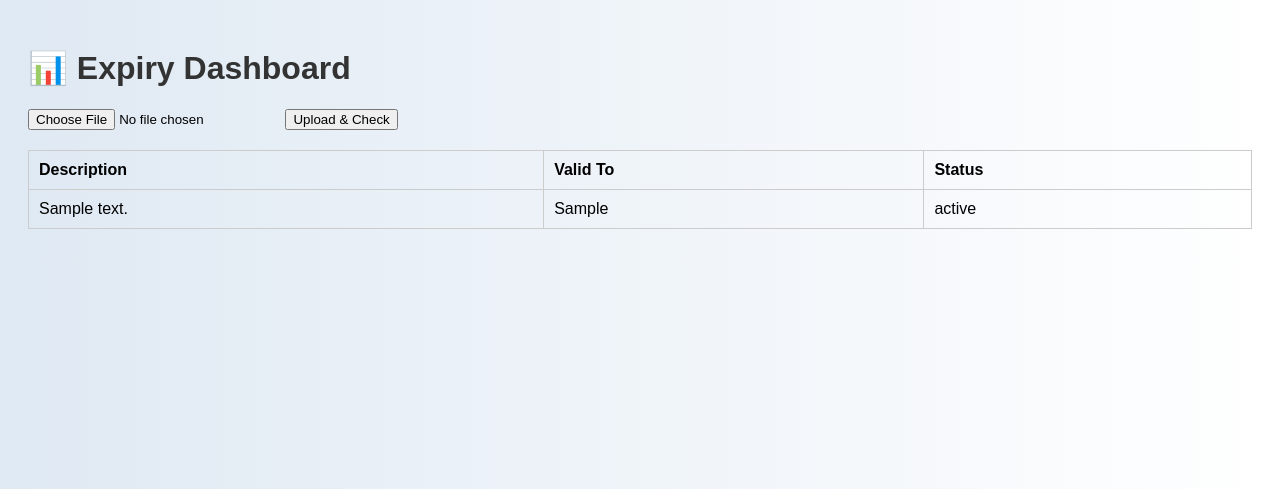
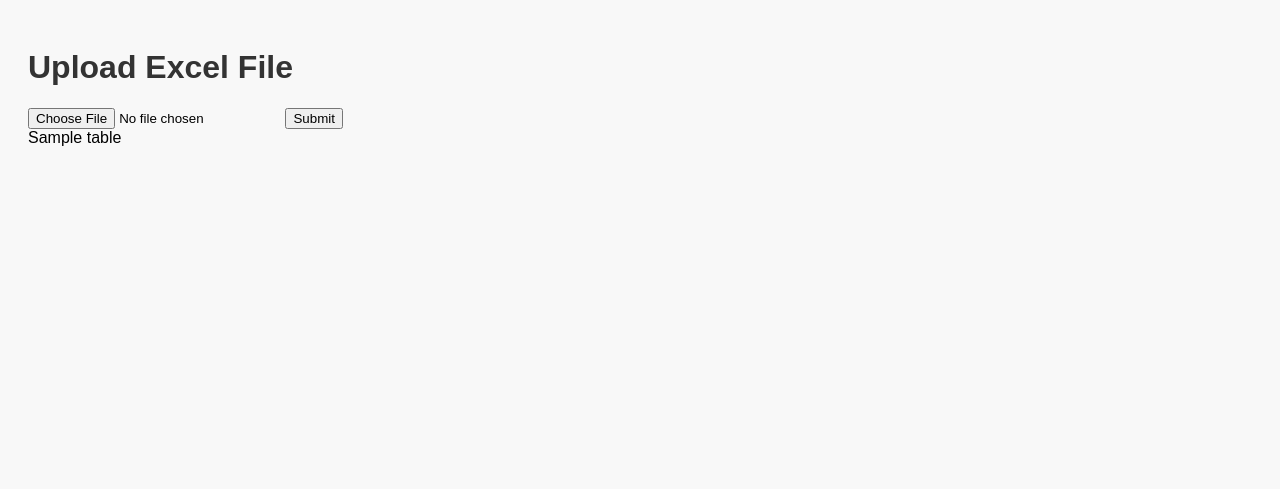
Before and after one commit to Rajsriya/factory_dashboard_final_ready, a Flask app: template templates/index.html in a window 1280 px wide. Shown: the top 489 px of the page. Run offline with Flask 3, Linux system fonts and the light colour scheme; the template is opened without the code that fills it: most values are stand-ins (such as "Sample title", 1, 10 or a date in 2020).

Commit message:
Add files via upload

```diff
--- a/app.py
+++ b/app.py
@@ -1,18 +1,19 @@
-from flask import Flask, render_template
-import ssl
-import smtplib
+from flask import Flask, render_template, request
+import pandas as pd
+import os
 
 app = Flask(__name__)
 
-@app.route("/")
+@app.route('/', methods=['GET', 'POST'])
 def index():
-    return "App is running with SSL verification disabled for internal SMTP."
+    if request.method == 'POST':
+        file = request.files['file']
+        if file and file.filename.endswith('.xlsx'):
+            df = pd.read_excel(file)
+            return render_template('index.html', tables=[df.to_html(classes='data')], titles=df.columns.values)
+        else:
+            return "Invalid file format. Please upload an Excel file."
+    return render_template('index.html')
 
-def send_email():
-    context = ssl._create_unverified_context()  # WARNING: Only for internal mail servers
-    with smtplib.SMTP_SSL("mail.rajsriya.com", 465, context=context) as server:
-        server.login("rajsriyahosur@rajsriya.com", "hsr@123")
-        server.sendmail("rajsriyahosur@rajsriya.com", "receiver@example.com", "Test Email")
-
-if __name__ == "__main__":
-    app.run(host="0.0.0.0", port=5000)
+if __name__ == '__main__':
+    app.run(host='0.0.0.0', port=5000)
--- a/requirements.txt
+++ b/requirements.txt
@@ -1,2 +1,3 @@
 Flask
-smtplib
+pandas
+openpyxl
--- a/static/style.css
+++ b/static/style.css
@@ -1,11 +1,5 @@
-body {
-  background: linear-gradient(to right, #dfe9f3, #ffffff);
-  font-family: Arial, sans-serif;
-  padding: 20px;
-}
+body { font-family: Arial, sans-serif; padding: 20px; background: #f8f8f8; }
 h1 { color: #333; }
-table { width: 100%; border-collapse: collapse; margin-top: 20px; }
-th, td { padding: 10px; border: 1px solid #ccc; text-align: left; }
-.valid { background-color: #d4edda; }
-.expiring-soon { background-color: #fff3cd; }
-.invalid-date { background-color: #f8d7da; }
+table.data { border-collapse: collapse; width: 100%; }
+table.data, table.data th, table.data td { border: 1px solid #ccc; }
+table.data th, table.data td { padding: 8px; text-align: left; }
--- a/templates/index.html
+++ b/templates/index.html
@@ -1,28 +1,19 @@
-<!DOCTYPE html>
+<!doctype html>
 <html>
 <head>
-  <title>Expiry Dashboard</title>
-  <link rel="stylesheet" href="/static/style.css">
+    <title>Factory Dashboard</title>
+    <link rel="stylesheet" href="/static/style.css">
 </head>
 <body>
-  <h1>📊 Expiry Dashboard</h1>
-  <form method="POST" enctype="multipart/form-data">
-    <input type="file" name="file" required>
-    <button type="submit">Upload & Check</button>
-  </form>
-  {% if data %}
-    <table>
-      <thead><tr><th>Description</th><th>Valid To</th><th>Status</th></tr></thead>
-      <tbody>
-        {% for row in data %}
-          <tr class="{{ row['Status']|lower|replace(' ', '-') }}">
-            <td>{{ row['Description'] }}</td>
-            <td>{{ row['Valid To'] }}</td>
-            <td>{{ row['Status'] }}</td>
-          </tr>
+    <h1>Upload Excel File</h1>
+    <form method="POST" enctype="multipart/form-data">
+        <input type="file" name="file">
+        <input type="submit">
+    </form>
+    {% if tables %}
+        {% for table in tables %}
+            {{ table|safe }}
         {% endfor %}
-      </tbody>
-    </table>
-  {% endif %}
+    {% endif %}
 </body>
 </html>
```
